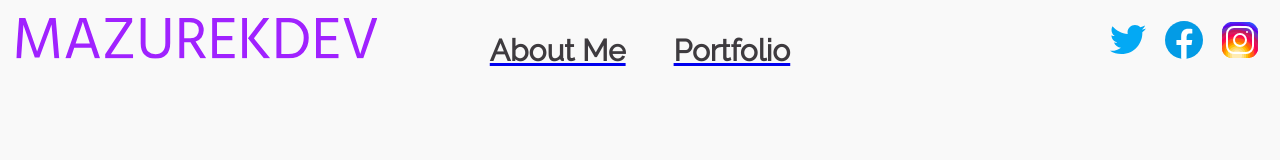
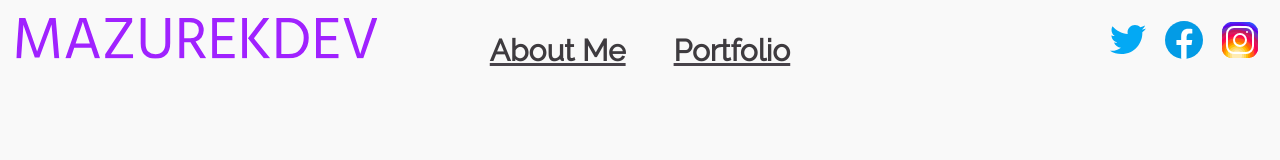
Before and after one commit to porfinogeneta/portfolio, a React (Create React App) app: page / in a window 1280 px wide. Shown: the top 160 px of the page. Built offline with nearby package versions, Linux system fonts and the light colour scheme.

Commit message:
links fixing

```diff
--- a/package.json
+++ b/package.json
@@ -2,7 +2,7 @@
   "name": "portfolio",
   "version": "0.1.0",
   "private": true,
-  "homepage": "https://porfinogeneta.github.io/portfolio",
+  "homepage": "https://porfinogeneta.github.io/portfolio/",
   "dependencies": {
     "@emailjs/browser": "^3.7.0",
     "@testing-library/jest-dom": "^5.16.5",
--- a/src/App.js
+++ b/src/App.js
@@ -15,7 +15,7 @@ function App() {
             <Navbar/>
                 <Routes>
                     <Route path={"/"} element={<Home/>}></Route>
-                    <Route path={"portfolio"} element={<Portfolio/>}></Route>
+                    <Route path={"/projects"} element={<Portfolio/>}></Route>
                     <Route path={"/credentials"} element={<Credentials/>}></Route>
                 </Routes>
             <Footer/>
--- a/src/components/Navbar.js
+++ b/src/components/Navbar.js
@@ -17,12 +17,12 @@ export default function Navbar() {
             </div>
             <div className={styles.navigation}>
                 <div className={styles.elem}>
-                    <Link to={'/'}>
+                    <Link className={'link'} to={'/'}>
                         <h5 >About Me</h5>
                     </Link>
                 </div>
                 <div>
-                    <Link to={'/portfolio'}>
+                    <Link className={'link'} to={'/portfolio'}>
                         <h5 >Portfolio</h5>
                     </Link>
                 </div>
```
